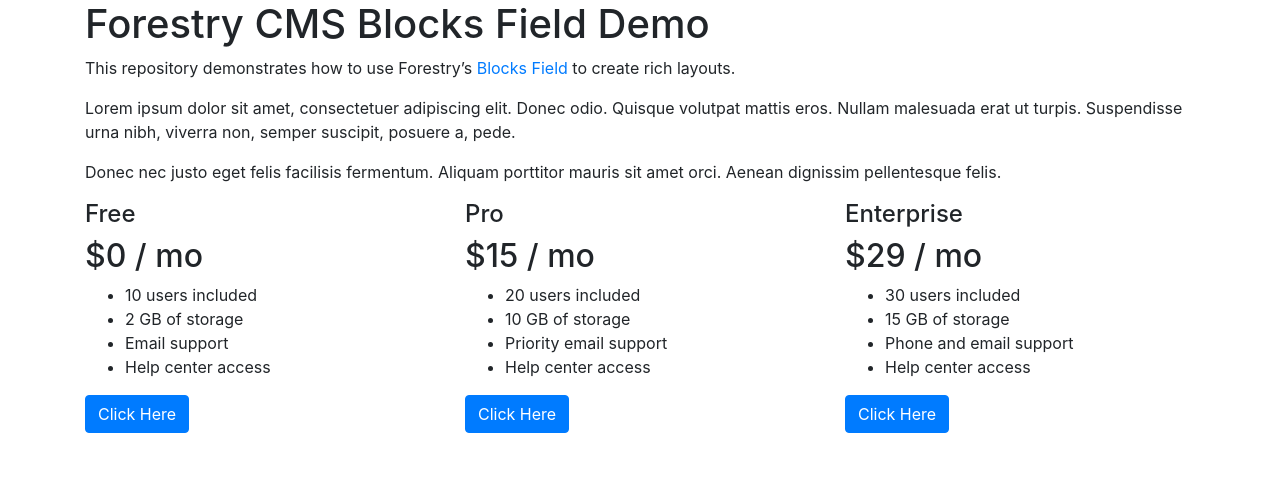
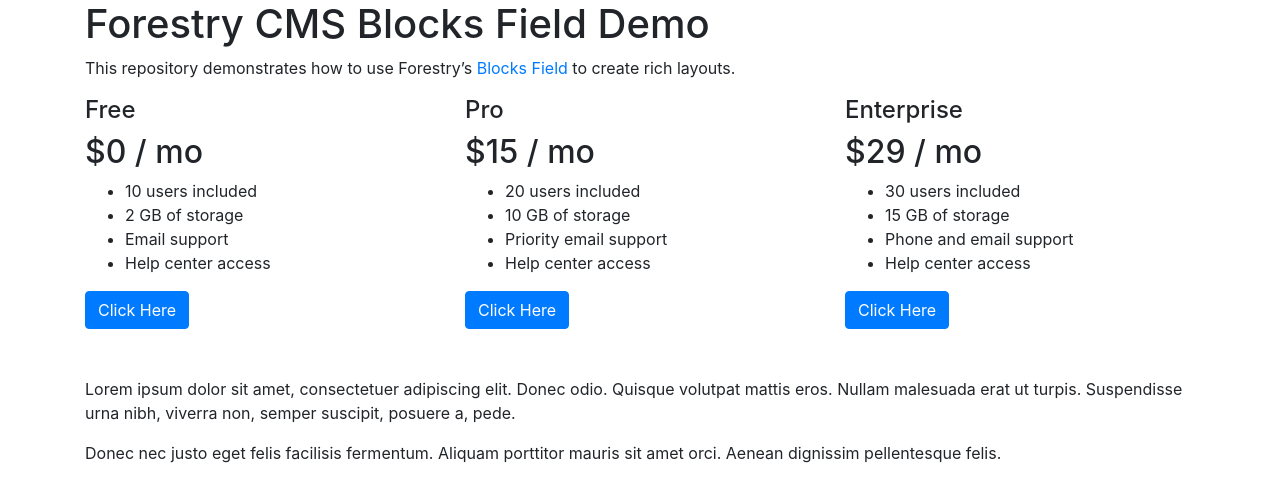
Before and after one commit to stevepolitodesign/forestry-cms-blocks-field-demo, a Jekyll site: the page built from index.md, in a window 1280 px wide. Shown: the top 502 px of the page. Built offline with Jekyll 4.4.1, drawn with Linux system fonts in a browser that asks for light colours; part of the change alters nothing that is shown.

```diff
--- a/index.md
+++ b/index.md
@@ -3,11 +3,6 @@ title: Forestry CMS Blocks Field Demo
 description: This repository demonstrates how to use Forestry's Blocks Field to create
   rich layouts.
 page_sections:
-- template: textarea
-  textarea: |-
-    Lorem ipsum dolor sit amet, consectetuer adipiscing elit. Donec odio. Quisque volutpat mattis eros. Nullam malesuada erat ut turpis. Suspendisse urna nibh, viverra non, semper suscipit, posuere a, pede.
-
-    Donec nec justo eget felis facilisis fermentum. Aliquam porttitor mauris sit amet orci. Aenean dignissim pellentesque felis.
 - template: highlights
   highlights:
   - headline: Free
@@ -37,6 +32,11 @@ page_sections:
       * Phone and email support
       * Help center access
     url: https://example
+- template: textarea
+  textarea: |-
+    Lorem ipsum dolor sit amet, consectetuer adipiscing elit. Donec odio. Quisque volutpat mattis eros. Nullam malesuada erat ut turpis. Suspendisse urna nibh, viverra non, semper suscipit, posuere a, pede.
+
+    Donec nec justo eget felis facilisis fermentum. Aliquam porttitor mauris sit amet orci. Aenean dignissim pellentesque felis.
 
 ---
 # Forestry CMS Blocks Field Demo
```
